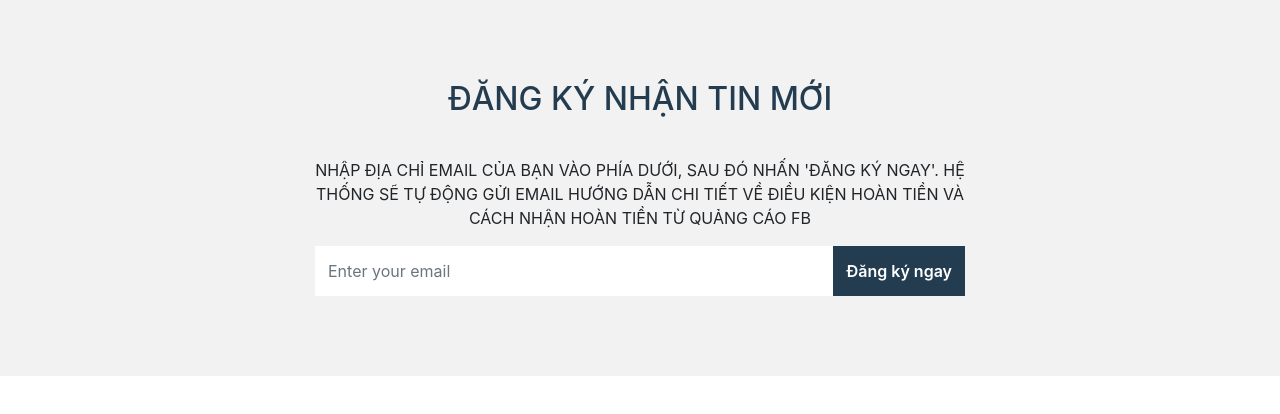
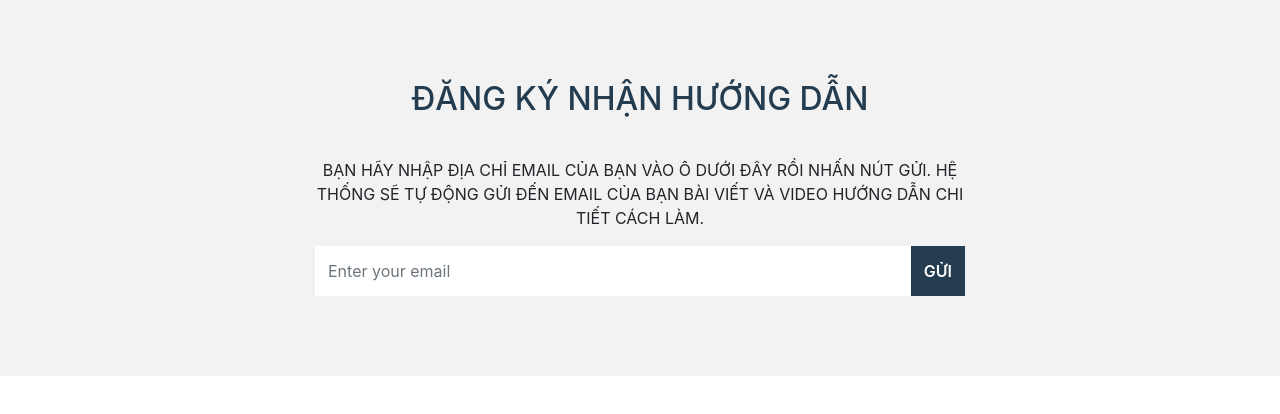
Before and after one commit to phamlong1230412/second, a plain HTML site: page index.html in a window 1280 px wide. Drawn offline with nearby package versions, Linux system fonts and the light colour scheme.

Commit message:
Update index.html

```diff
--- a/index.html
+++ b/index.html
@@ -4,7 +4,7 @@
 <head>
     <meta charset="UTF-8">
     <meta name="viewport" content="width=device-width, initial-scale=1.0">
-    <title>ĐĂNG KÝ NHẬN TIN MỚI</title>
+    <title>ĐĂNG KÝ NHẬN HƯỚNG DẪN</title>
     <link rel="stylesheet" href="https://stackpath.bootstrapcdn.com/bootstrap/4.5.2/css/bootstrap.min.css"
         integrity="sha384-JcKb8q3iqJ61gNV9KGb8thSsNjpSL0n8PARn9HuZOnIxN0hoP+VmmDGMN5t9UJ0Z" crossorigin="anonymous">
     <link href="https://fonts.googleapis.com/css2?family=Roboto:wght@100;400;500;700&display=swap" rel="stylesheet">
@@ -129,14 +129,13 @@
                 <div class="col-sm-12">
                     <div class="content">
                         <form>
-                            <h2>ĐĂNG KÝ NHẬN TIN MỚI</h2>
+                            <h2>ĐĂNG KÝ NHẬN HƯỚNG DẪN</h2>
                             <div class="input-group">
-                                <span class="mb-3">NHẬP ĐỊA CHỈ EMAIL CỦA BẠN VÀO PHÍA DƯỚI, SAU ĐÓ NHẤN 'ĐĂNG KÝ NGAY'. HỆ THỐNG SẼ TỰ ĐỘNG GỬI EMAIL HƯỚNG DẪN CHI TIẾT VỀ ĐIỀU KIỆN
-								HOÀN TIỀN VÀ CÁCH NHẬN HOÀN TIỀN TỪ QUẢNG CÁO FB</span>
+                                <span class="mb-3">BẠN HÃY NHẬP ĐỊA CHỈ EMAIL CỦA BẠN VÀO Ô DƯỚI ĐÂY RỒI NHẤN NÚT GỬI. HỆ THỐNG SẼ TỰ ĐỘNG GỬI ĐẾN EMAIL CỦA BẠN BÀI VIẾT VÀ VIDEO HƯỚNG DẪN CHI TIẾT CÁCH LÀM.</span>
                                 <input type="email" class="form-control" placeholder="Enter your email">
                                 <span class="input-group-btn">
                                     <button class="btn" type="button" data-toggle="modal" data-target="#exampleModal"
-                                        id="subcribe">Đăng ký ngay</button>
+                                        id="subcribe">GỬI</button>
                                 </span>
                             </div>
                         </form>
```
